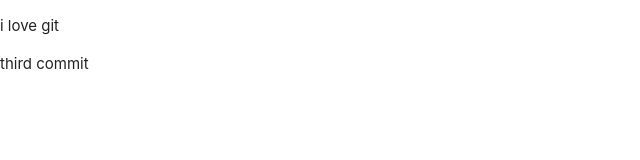
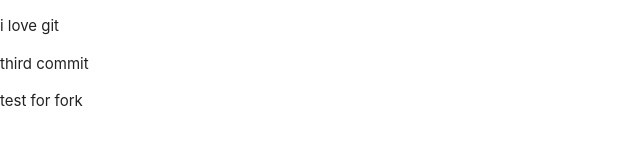
Before and after one commit to Mahdi-Alaee/tamrinFront, a plain HTML site: page index.html in a window 1280 px wide. Shown: the full height of the page, 0-640 px from the left. Drawn offline with Linux system fonts and the light colour scheme.

Commit message:
test for Fork

```diff
--- a/index.html
+++ b/index.html
@@ -12,6 +12,7 @@
 
     <p>i love git</p>
     <p>third commit</p>
+    <p>test for fork</p>
     <script src="assets/materialize/js/materialize.min.js"></script>
     <script src="assets/js/main.js"></script>
 </body>
```
